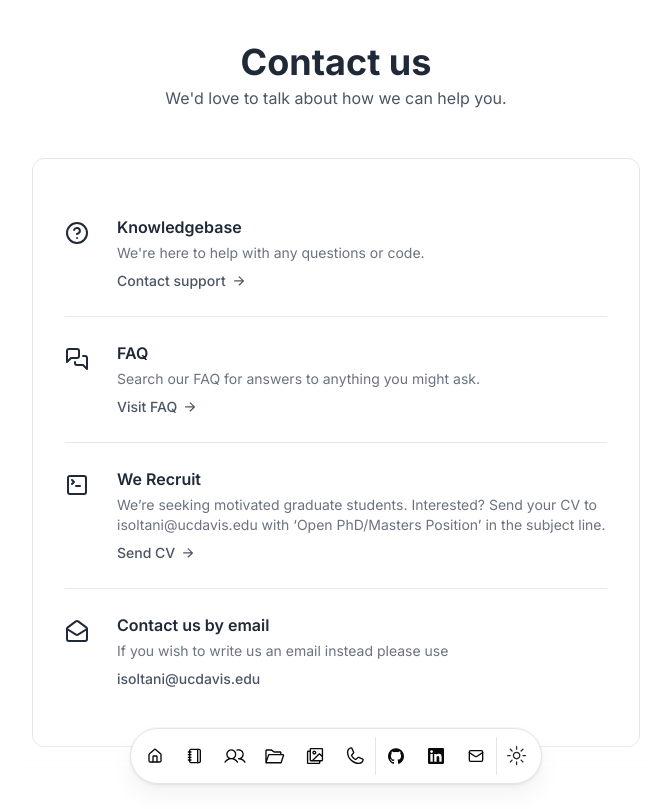
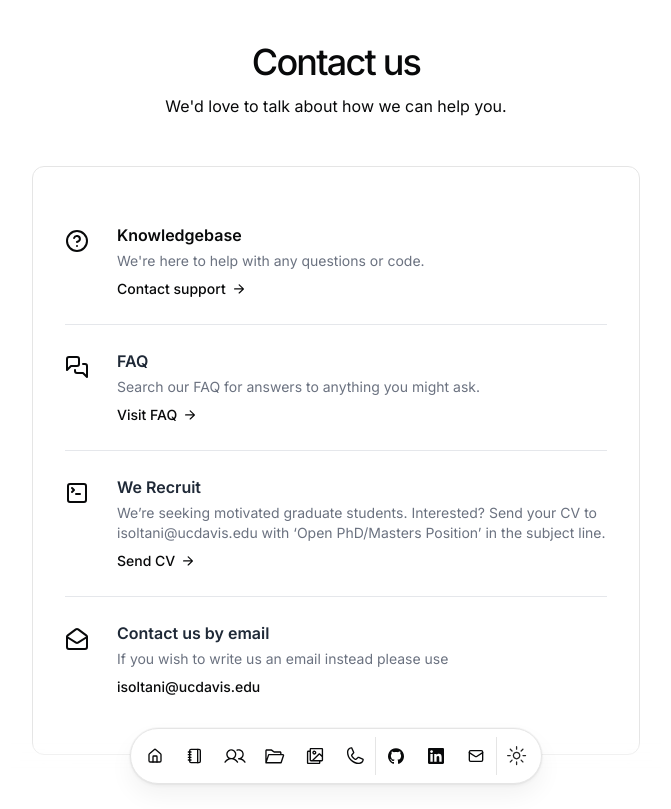
Before and after one commit to Mohnish2004/LARA, a Next.js app: page /contact in a window 1280 px wide. Shown: the whole page, without its empty margins (304-975 px from the left). Built offline with nearby package versions, Linux system fonts and the light colour scheme.

Commit message:
Update page.tsx

```diff
--- a/src/app/contact/page.tsx
+++ b/src/app/contact/page.tsx
@@ -15,10 +15,10 @@ export default function Publication() {
 
       <BlurFade delay={BLUR_FADE_DELAY}>
         <div className="text-center">
-      <h1 className="text-3xl font-bold text-gray-800 sm:text-4xl dark:text-white">
+      <h1 className="font-medium text-4xl mb-3 tracking-tighter">
         Contact us
       </h1>
-      <p className="mt-1 text-gray-600 dark:text-neutral-400">
+      <p className="mt-1 ">
         We&apos;d love to talk about how we can help you.
       </p>
     </div>
@@ -31,11 +31,11 @@ export default function Publication() {
       <div className="divide-y divide-gray-200 dark:divide-neutral-800">
 
         <div className="flex gap-x-7 py-6">
-          <svg className="shrink-0 size-6 mt-1.5 text-gray-800 dark:text-neutral-200" xmlns="http://www.w3.org/2000/svg" width="24" height="24" viewBox="0 0 24 24" fill="none" stroke="currentColor" stroke-width="2" stroke-linecap="round" stroke-linejoin="round"><circle cx="12" cy="12" r="10"/><path d="M9.09 9a3 3 0 0 1 5.83 1c0 2-3 3-3 3"/><path d="M12 17h.01"/></svg>
+          <svg className="shrink-0 size-6 mt-1.5  dark:text-neutral-200" xmlns="http://www.w3.org/2000/svg" width="24" height="24" viewBox="0 0 24 24" fill="none" stroke="currentColor" stroke-width="2" stroke-linecap="round" stroke-linejoin="round"><circle cx="12" cy="12" r="10"/><path d="M9.09 9a3 3 0 0 1 5.83 1c0 2-3 3-3 3"/><path d="M12 17h.01"/></svg>
           <div className="grow">
-            <h3 className="font-semibold text-gray-800 dark:text-neutral-200">Knowledgebase</h3>
+            <h3 className="font-semibold  dark:text-neutral-200">Knowledgebase</h3>
             <p className="mt-1 text-sm text-gray-500 dark:text-neutral-500">We&apos;re here to help with any questions or code.</p>
-            <a className="mt-2 inline-flex items-center gap-x-2 text-sm font-medium text-gray-600 hover:text-gray-800 focus:outline-none focus:text-gray-800 dark:text-neutral-400 dark:hover:text-neutral-200 dark:focus:text-neutral-200" href="#">
+            <a className="mt-2 inline-flex items-center gap-x-2 text-sm font-medium hover:text-gray-800 focus:outline-none focus:text-gray-800  dark:hover:text-neutral-200 dark:focus:text-neutral-200" href="#">
               Contact support
               <svg className="shrink-0 size-2.5 transition ease-in-out group-hover:translate-x-1 group-focus:translate-x-1" width="16" height="16" viewBox="0 0 16 16" fill="none" xmlns="http://www.w3.org/2000/svg">
                 <path fill-rule="evenodd" clip-rule="evenodd" d="M0.975821 6.92249C0.43689 6.92249 -3.50468e-07 7.34222 -3.27835e-07 7.85999C-3.05203e-07 8.37775 0.43689 8.79749 0.975821 8.79749L12.7694 8.79748L7.60447 13.7596C7.22339 14.1257 7.22339 14.7193 7.60447 15.0854C7.98555 15.4515 8.60341 15.4515 8.98449 15.0854L15.6427 8.68862C16.1191 8.23098 16.1191 7.48899 15.6427 7.03134L8.98449 0.634573C8.60341 0.268455 7.98555 0.268456 7.60447 0.634573C7.22339 1.00069 7.22339 1.59428 7.60447 1.9604L12.7694 6.92248L0.975821 6.92249Z" fill="currentColor"/>
@@ -45,11 +45,11 @@ export default function Publication() {
         </div>
 
         <div className="flex gap-x-7 py-6">
-          <svg className="shrink-0 size-6 mt-1.5 text-gray-800 dark:text-neutral-200" xmlns="http://www.w3.org/2000/svg" width="24" height="24" viewBox="0 0 24 24" fill="none" stroke="currentColor" stroke-width="2" stroke-linecap="round" stroke-linejoin="round"><path d="M14 9a2 2 0 0 1-2 2H6l-4 4V4c0-1.1.9-2 2-2h8a2 2 0 0 1 2 2v5Z"/><path d="M18 9h2a2 2 0 0 1 2 2v11l-4-4h-6a2 2 0 0 1-2-2v-1"/></svg>
+          <svg className="shrink-0 size-6 mt-1.5  dark:text-neutral-200" xmlns="http://www.w3.org/2000/svg" width="24" height="24" viewBox="0 0 24 24" fill="none" stroke="currentColor" stroke-width="2" stroke-linecap="round" stroke-linejoin="round"><path d="M14 9a2 2 0 0 1-2 2H6l-4 4V4c0-1.1.9-2 2-2h8a2 2 0 0 1 2 2v5Z"/><path d="M18 9h2a2 2 0 0 1 2 2v11l-4-4h-6a2 2 0 0 1-2-2v-1"/></svg>
           <div className="grow">
             <h3 className="font-semibold text-gray-800 dark:text-neutral-200">FAQ</h3>
             <p className="mt-1 text-sm text-gray-500 dark:text-neutral-500">Search our FAQ for answers to anything you might ask.</p>
-            <a className="mt-2 inline-flex items-center gap-x-2 text-sm font-medium text-gray-600 hover:text-gray-800 focus:outline-none focus:text-gray-800 dark:text-neutral-400 dark:hover:text-neutral-200 dark:focus:text-neutral-200" href="#">
+            <a className="mt-2 inline-flex items-center gap-x-2 text-sm font-medium hover:text-gray-800 focus:outline-none focus:text-gray-800  dark:hover:text-neutral-200 dark:focus:text-neutral-200" href="#">
               Visit FAQ
               <svg className="shrink-0 size-2.5 transition ease-in-out group-hover:translate-x-1 group-focus:translate-x-1" width="16" height="16" viewBox="0 0 16 16" fill="none" xmlns="http://www.w3.org/2000/svg">
                 <path fill-rule="evenodd" clip-rule="evenodd" d="M0.975821 6.92249C0.43689 6.92249 -3.50468e-07 7.34222 -3.27835e-07 7.85999C-3.05203e-07 8.37775 0.43689 8.79749 0.975821 8.79749L12.7694 8.79748L7.60447 13.7596C7.22339 14.1257 7.22339 14.7193 7.60447 15.0854C7.98555 15.4515 8.60341 15.4515 8.98449 15.0854L15.6427 8.68862C16.1191 8.23098 16.1191 7.48899 15.6427 7.03134L8.98449 0.634573C8.60341 0.268455 7.98555 0.268456 7.60447 0.634573C7.22339 1.00069 7.22339 1.59428 7.60447 1.9604L12.7694 6.92248L0.975821 6.92249Z" fill="currentColor"/>
@@ -59,12 +59,12 @@ export default function Publication() {
         </div>
 
         <div className=" flex gap-x-7 py-6">
-          <svg className="shrink-0 size-6 mt-1.5 text-gray-800 dark:text-neutral-200" xmlns="http://www.w3.org/2000/svg" width="24" height="24" viewBox="0 0 24 24" fill="none" stroke="currentColor" stroke-width="2" stroke-linecap="round" stroke-linejoin="round"><path d="m7 11 2-2-2-2"/><path d="M11 13h4"/><rect width="18" height="18" x="3" y="3" rx="2" ry="2"/></svg>
+          <svg className="shrink-0 size-6 mt-1.5  dark:text-neutral-200" xmlns="http://www.w3.org/2000/svg" width="24" height="24" viewBox="0 0 24 24" fill="none" stroke="currentColor" stroke-width="2" stroke-linecap="round" stroke-linejoin="round"><path d="m7 11 2-2-2-2"/><path d="M11 13h4"/><rect width="18" height="18" x="3" y="3" rx="2" ry="2"/></svg>
           <div className="grow">
             <h3 className="font-semibold text-gray-800 dark:text-neutral-200">We Recruit</h3>
             <p className="mt-1 text-sm text-gray-500 dark:text-neutral-500">We’re seeking motivated graduate students. Interested? Send your CV to isoltani@ucdavis.edu with ‘Open PhD/Masters Position’ in the subject line.
             </p>
-            <a className="mt-2 inline-flex items-center gap-x-2 text-sm font-medium text-gray-600 hover:text-gray-800 focus:outline-none focus:text-gray-800 dark:text-neutral-400 dark:hover:text-neutral-200 dark:focus:text-neutral-200" href="#">
+            <a className="mt-2 inline-flex items-center gap-x-2 text-sm font-medium hover:text-gray-800 focus:outline-none focus:text-gray-800  dark:hover:text-neutral-200 dark:focus:text-neutral-200" href="#">
               Send CV
               <svg className="shrink-0 size-2.5 transition ease-in-out group-hover:translate-x-1 group-focus:translate-x-1" width="16" height="16" viewBox="0 0 16 16" fill="none" xmlns="http://www.w3.org/2000/svg">
                 <path fill-rule="evenodd" clip-rule="evenodd" d="M0.975821 6.92249C0.43689 6.92249 -3.50468e-07 7.34222 -3.27835e-07 7.85999C-3.05203e-07 8.37775 0.43689 8.79749 0.975821 8.79749L12.7694 8.79748L7.60447 13.7596C7.22339 14.1257 7.22339 14.7193 7.60447 15.0854C7.98555 15.4515 8.60341 15.4515 8.98449 15.0854L15.6427 8.68862C16.1191 8.23098 16.1191 7.48899 15.6427 7.03134L8.98449 0.634573C8.60341 0.268455 7.98555 0.268456 7.60447 0.634573C7.22339 1.00069 7.22339 1.59428 7.60447 1.9604L12.7694 6.92248L0.975821 6.92249Z" fill="currentColor"/>
@@ -74,11 +74,11 @@ export default function Publication() {
         </div>
 
         <div className=" flex gap-x-7 py-6">
-          <svg className="shrink-0 size-6 mt-1.5 text-gray-800 dark:text-neutral-200" xmlns="http://www.w3.org/2000/svg" width="24" height="24" viewBox="0 0 24 24" fill="none" stroke="currentColor" stroke-width="2" stroke-linecap="round" stroke-linejoin="round"><path d="M21.2 8.4c.5.38.8.97.8 1.6v10a2 2 0 0 1-2 2H4a2 2 0 0 1-2-2V10a2 2 0 0 1 .8-1.6l8-6a2 2 0 0 1 2.4 0l8 6Z"/><path d="m22 10-8.97 5.7a1.94 1.94 0 0 1-2.06 0L2 10"/></svg>
+          <svg className="shrink-0 size-6 mt-1.5  dark:text-neutral-200" xmlns="http://www.w3.org/2000/svg" width="24" height="24" viewBox="0 0 24 24" fill="none" stroke="currentColor" stroke-width="2" stroke-linecap="round" stroke-linejoin="round"><path d="M21.2 8.4c.5.38.8.97.8 1.6v10a2 2 0 0 1-2 2H4a2 2 0 0 1-2-2V10a2 2 0 0 1 .8-1.6l8-6a2 2 0 0 1 2.4 0l8 6Z"/><path d="m22 10-8.97 5.7a1.94 1.94 0 0 1-2.06 0L2 10"/></svg>
           <div className="grow">
             <h3 className="font-semibold text-gray-800 dark:text-neutral-200">Contact us by email</h3>
             <p className="mt-1 text-sm text-gray-500 dark:text-neutral-500">If you wish to write us an email instead please use</p>
-            <a className="mt-2 inline-flex items-center gap-x-2 text-sm font-medium text-gray-600 hover:text-gray-800 focus:outline-none focus:text-gray-800 dark:text-neutral-400 dark:hover:text-neutral-200 dark:focus:text-neutral-200" href="#">
+            <a className="mt-2 inline-flex items-center gap-x-2 text-sm font-medium hover:text-gray-800 focus:outline-none focus:text-gray-800  dark:hover:text-neutral-200 dark:focus:text-neutral-200" href="#">
             isoltani@ucdavis.edu
             </a>
           </div>
```
